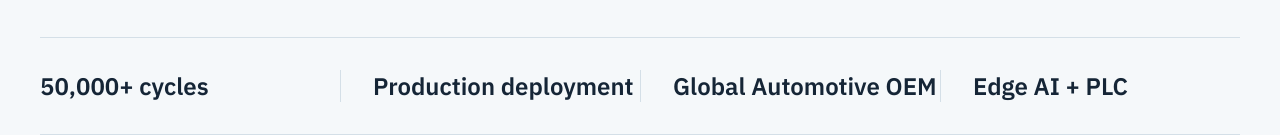
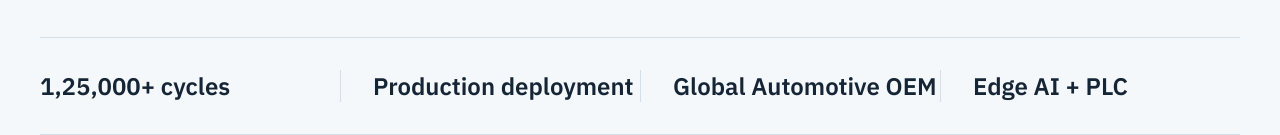
Before and after one commit to samarth-biztel/Biztel-AI, a Next.js app: page /about in a window 1280 px wide. Shown: the part 817-952 px from the top of the page. Built offline with nearby package versions, Linux system fonts and the light colour scheme; a web font is replaced by a local one.

Commit message:
Fix reduced-motion visibility and update production cycle count

```diff
--- a/src/components/home/AISupervisor.tsx
+++ b/src/components/home/AISupervisor.tsx
@@ -2,7 +2,7 @@ import { ArrowRight } from 'lucide-react';
 import { Reveal, Chapter } from '@/components/ui/Reveal';
 
 const proofStats = [
-  '50,000+ cycles',
+  '1,25,000+ cycles',
   'Production deployment',
   'Global Automotive OEM',
   'Edge AI + PLC',
--- a/src/components/home/Hero.tsx
+++ b/src/components/home/Hero.tsx
@@ -1,7 +1,8 @@
 import { ArrowRight, ArrowUpRight } from 'lucide-react';
-import { motion } from 'framer-motion';
+import { motion, useReducedMotion } from 'framer-motion';
 
 export function Hero({ onNavigate }: { onNavigate: (path: string) => void }) {
+  const reduced = useReducedMotion();
   return (
     <section className="relative overflow-hidden border-b border-line bg-surface pt-[84px]">
       <div className="absolute inset-0 hero-industrial-bg" />
@@ -9,10 +10,10 @@ export function Hero({ onNavigate }: { onNavigate: (path: string) => void }) {
 
       <div className="container-x relative flex min-h-[calc(74vh-84px)] flex-col justify-center py-20 lg:min-h-[calc(80vh-84px)] lg:py-28">
         <motion.div
-          initial={{ opacity: 0, y: 28 }}
+          initial={reduced ? false : { opacity: 0, y: 28 }}
           animate={{ opacity: 1, y: 0 }}
-          transition={{ duration: 0.9, ease: [0.16, 1, 0.3, 1] }}
-          className="w-full"
+          transition={{ duration: reduced ? 0 : 0.9, ease: [0.16, 1, 0.3, 1] }}
+          className="motion-reveal w-full"
         >
           <h1 className="heading-1 max-w-[1040px] text-ink">
             AI-Powered Manufacturing Intelligence
--- a/src/components/home/ProductionProof.tsx
+++ b/src/components/home/ProductionProof.tsx
@@ -3,7 +3,7 @@ import { Reveal, Chapter } from '@/components/ui/Reveal';
 const proofPoints = [
   'Live production deployment',
   'Global automotive OEM environment',
-  '50,000+ monitored cycles',
+  '1,25,000+ monitored cycles',
   'Approved for public communication',
 ];
 
@@ -23,7 +23,7 @@ export function ProductionProof({ detailed = false, chapterNumber }: { detailed?
             <Chapter n={chapterNumber ?? '03'} label="Production Proof" />
             <div className="mt-10 grid gap-y-7 border-y border-line py-8 sm:grid-cols-2 lg:grid-cols-4">
               {[
-                '50,000+ cycles',
+                '1,25,000+ cycles',
                 'Production deployment',
                 'Global Automotive OEM',
                 'Edge AI + PLC',
@@ -57,7 +57,7 @@ export function ProductionProof({ detailed = false, chapterNumber }: { detailed?
 
           <div className="mt-16 border-t border-line pt-12">
             <p className="font-display text-7xl font-black leading-none text-ink sm:text-8xl lg:text-[7.5rem]">
-              50,000<span className="text-accent">+</span>
+              1,25,000<span className="text-accent">+</span>
             </p>
             <p className="mt-8 font-mono text-[11px] uppercase tracking-[0.34em] text-steel-500">
               Production cycles monitored
--- a/src/components/ui/Reveal.tsx
+++ b/src/components/ui/Reveal.tsx
@@ -13,12 +13,13 @@ export function Reveal({ children, className = '', delay = 0, y = 20, id }: Reve
 
   return (
     <motion.div
-      className={className}
+      className={`motion-reveal ${className}`}
       id={id}
       initial={reduced ? false : { opacity: 0, y }}
+      animate={reduced ? { opacity: 1, y: 0 } : undefined}
       whileInView={reduced ? undefined : { opacity: 1, y: 0 }}
       viewport={{ once: true, amount: 0.18 }}
-      transition={{ duration: 0.68, delay, ease: [0.16, 1, 0.3, 1] }}
+      transition={{ duration: reduced ? 0 : 0.68, delay: reduced ? 0 : delay, ease: [0.16, 1, 0.3, 1] }}
     >
       {children}
     </motion.div>
--- a/src/index.css
+++ b/src/index.css
@@ -149,6 +149,11 @@
 
 @media (prefers-reduced-motion: reduce) {
   html { scroll-behavior: auto; }
+  /* Override server-rendered and in-flight animation styles, even before hydration. */
+  .motion-reveal {
+    opacity: 1 !important;
+    transform: none !important;
+  }
   *,
   *::before,
   *::after {
```
